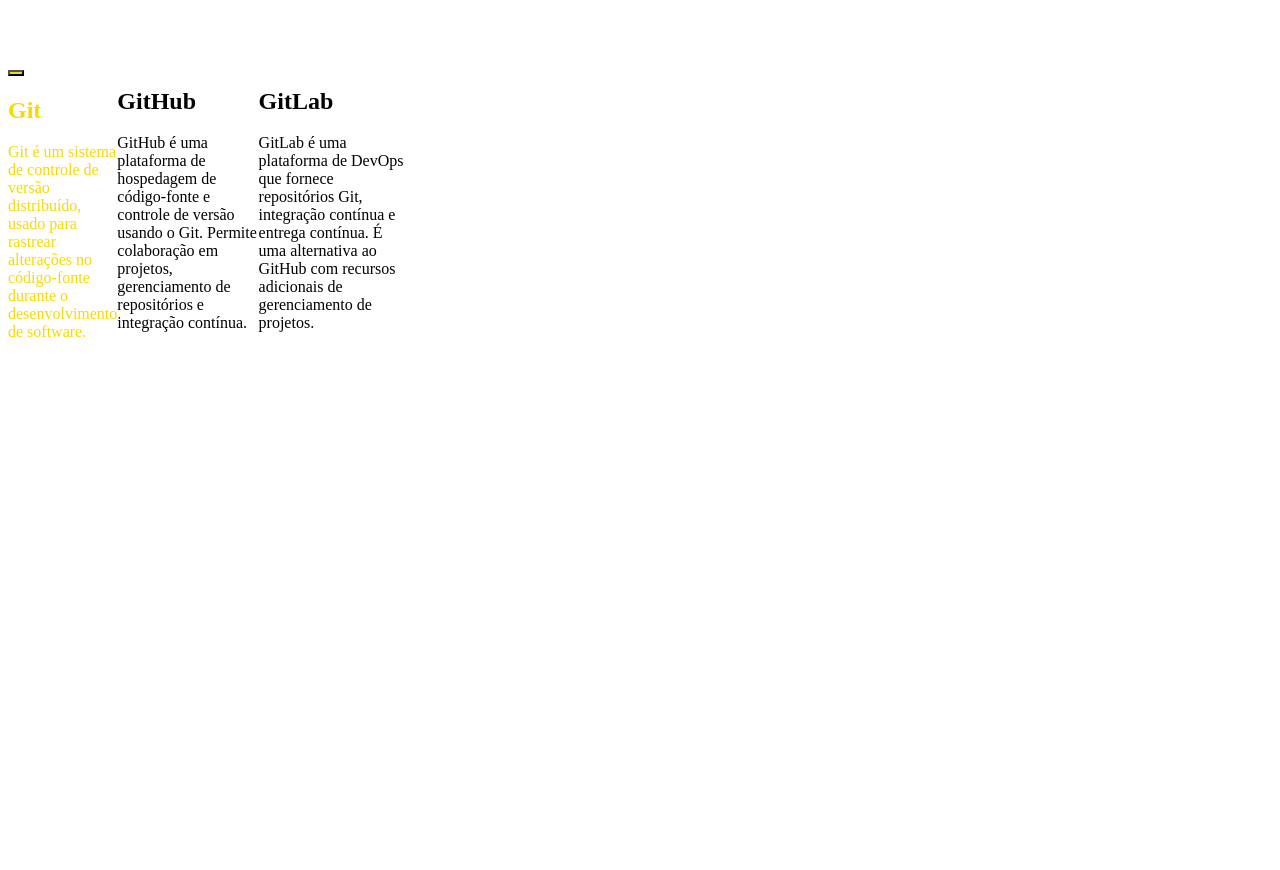
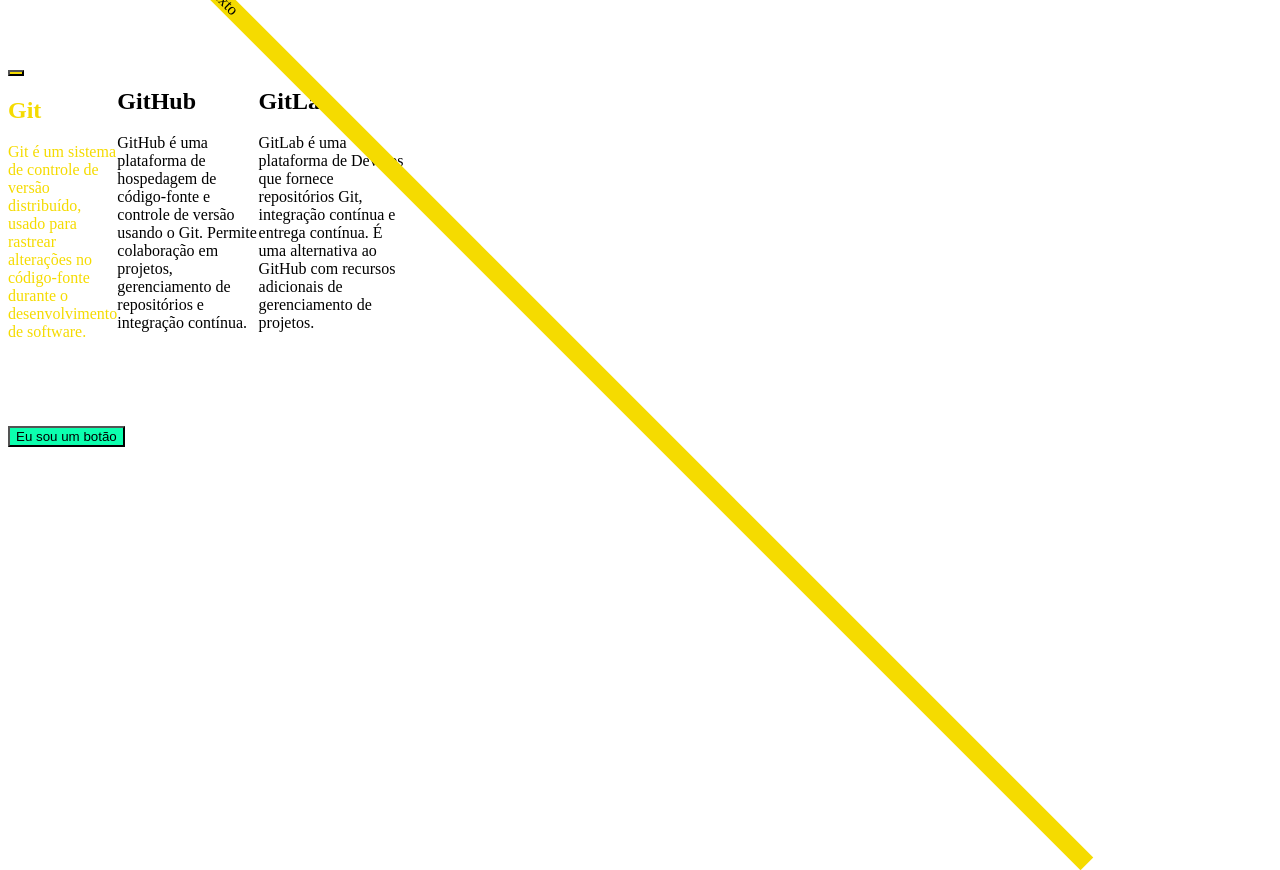
Before and after one commit to julio-cesar96/curso-html-css-70775, a website: page index.html in a window 1280 px wide. Before the commit the page ends 800 px from the top, so only its background shows below. Drawn offline with Linux system fonts and the light colour scheme.

Commit message:
exemplos de aula

```diff
--- a/estilo.css
+++ b/estilo.css
@@ -13,4 +13,30 @@
   background-color: #F5db00;
 }
 
-/*# sourceMappingURL=estilo.css.map */
+
+.container-transform {
+  background-color: #F5db00;
+
+  transform: translate(50px, 100px);
+  transform: rotate(45deg);
+}
+
+.button {
+  background-color: #0cffae;
+  transition: background-color 0.3s ease;
+  animation: moverParaDireita 2s ease-in-out 1;
+}
+
+.button:hover {
+  background-color: #047e56;
+}
+
+@keyframes moverParaDireita {
+  from {
+    transform: translateX(0);
+  }
+
+  to {
+    transform: translateX(200px);
+  }
+}
--- a/index.html
+++ b/index.html
@@ -23,5 +23,12 @@
             <p>GitLab é uma plataforma de DevOps que fornece repositórios Git, integração contínua e entrega contínua. É uma alternativa ao GitHub com recursos adicionais de gerenciamento de projetos.</p>
         </div>
     </div>
+    <div class="container-transform">
+        Um texto
+    </div>
+
+    <button class="button">
+        Eu sou um botão
+    </button>
 </body>
 </html>
```
